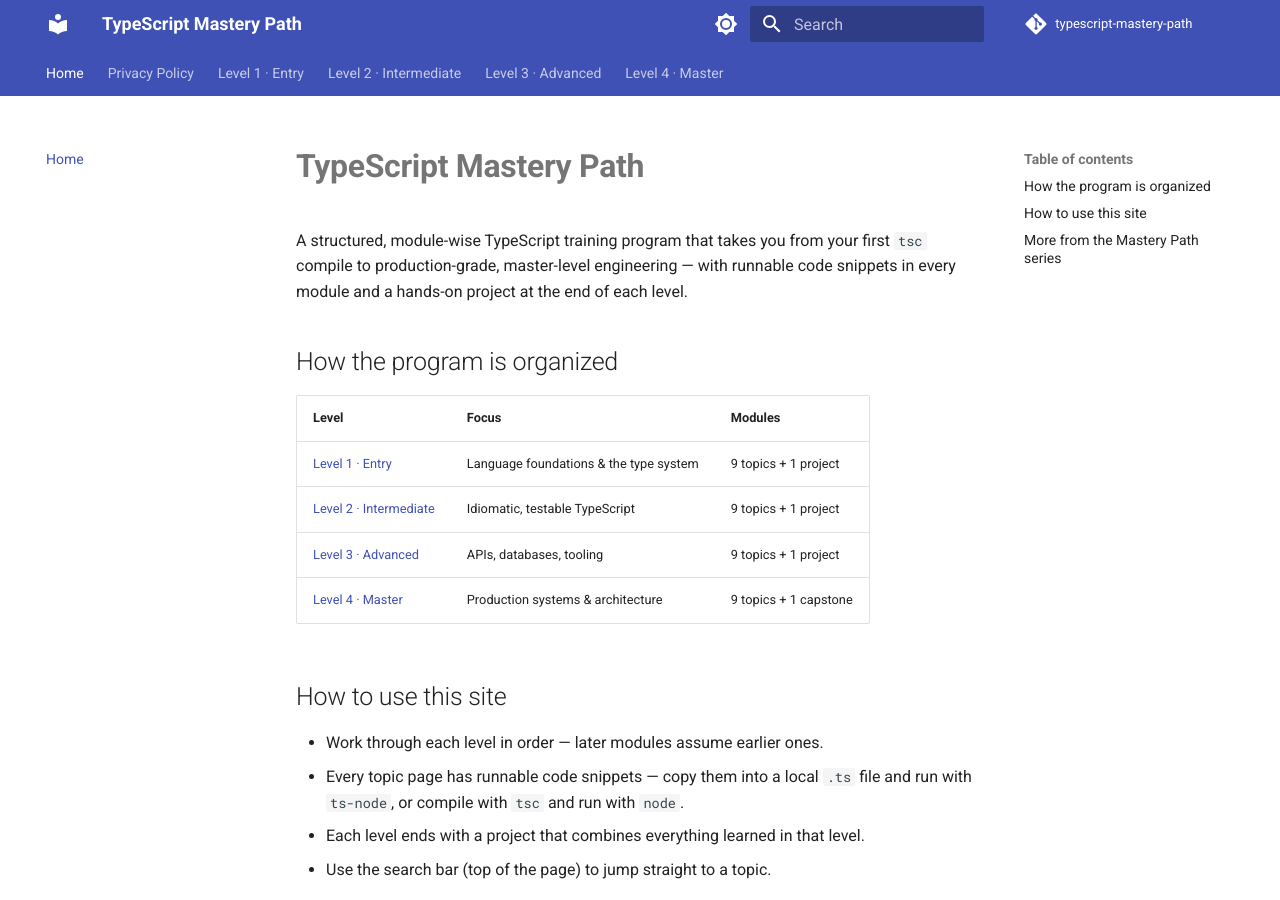
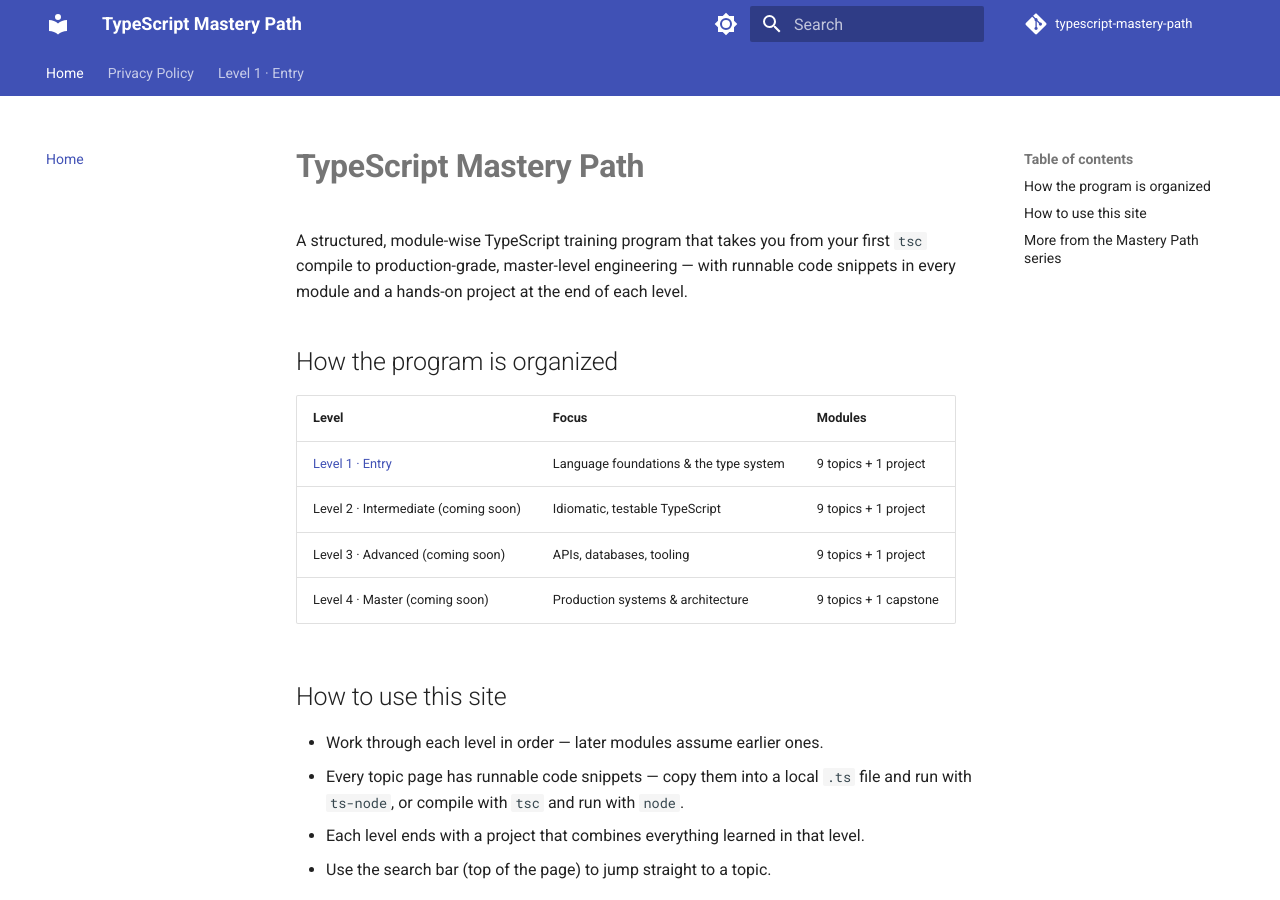
Before and after one commit to SIGILIPELLI/typescript-mastery-path, an MkDocs documentation site: the page built from docs/index.md, in a window 1280 px wide and 900 px high. Built offline with MkDocs 1.6.1 and Material for MkDocs 9.7.7, drawn with Linux system fonts in a browser that asks for light colours; comment, search, counter and statistics services are not loaded; part of the change alters nothing that is shown.

Commit message:
Hide unfinished levels from crawl surface pending content backfill
AdSense flagged the domain for 'Low value content'. Real lessons are
being written level by level; in the meantime this removes only the
still-unwritten levels from nav/sitemap/homepage (files are untouched)
so the site isn't submitting thin content to Google during the
backfill. Re-running this after a level's content is finished
automatically restores it.

Co-Authored-By: Claude Opus 5 <noreply@anthropic.com>

```diff
--- a/docs/index.md
+++ b/docs/index.md
@@ -15,9 +15,9 @@ each level.
 | Level | Focus | Modules |
 |-------|-------|---------|
 | [Level 1 · Entry](level-1/index.md) | Language foundations & the type system | 9 topics + 1 project |
-| [Level 2 · Intermediate](level-2/index.md) | Idiomatic, testable TypeScript | 9 topics + 1 project |
-| [Level 3 · Advanced](level-3/index.md) | APIs, databases, tooling | 9 topics + 1 project |
-| [Level 4 · Master](level-4/index.md) | Production systems & architecture | 9 topics + 1 capstone |
+| Level 2 · Intermediate (coming soon) | Idiomatic, testable TypeScript | 9 topics + 1 project |
+| Level 3 · Advanced (coming soon) | APIs, databases, tooling | 9 topics + 1 project |
+| Level 4 · Master (coming soon) | Production systems & architecture | 9 topics + 1 capstone |
 
 ## How to use this site
 
--- a/mkdocs.yml
+++ b/mkdocs.yml
@@ -62,39 +62,8 @@ nav:
       - "08 · Enums": level-1/08-enums.md
       - "09 · Modules & tsconfig Deep Dive": level-1/09-modules-tsconfig.md
       - "10 · Project — Typed CLI To-Do App": level-1/10-project-todo-cli.md
-  - "Level 2 · Intermediate":
-      - Overview: level-2/index.md
-      - "01 · Union & Intersection Types": level-2/01-union-intersection-types.md
-      - "02 · Generics": level-2/02-generics.md
-      - "03 · Interfaces vs Type Aliases Deep Dive": level-2/03-interfaces-vs-types.md
-      - "04 · Classes Advanced": level-2/04-classes-advanced.md
-      - "05 · Utility Types": level-2/05-utility-types.md
-      - "06 · Async/Await with Types": level-2/06-async-await-types.md
-      - "07 · Testing with Jest + ts-jest": level-2/07-testing-jest.md
-      - "08 · Working with JSON/APIs": level-2/08-working-with-json-apis.md
-      - "09 · Type Narrowing & Type Guards": level-2/09-type-narrowing-guards.md
-      - "10 · Project — Typed Weather Dashboard": level-2/10-project-weather-dashboard.md
-  - "Level 3 · Advanced":
-      - Overview: level-3/index.md
-      - "01 · Advanced Generics": level-3/01-advanced-generics.md
-      - "02 · Decorators": level-3/02-decorators.md
-      - "03 · Building APIs with TypeScript": level-3/03-building-apis-express-ts.md
-      - "04 · Type-Safe Database Access": level-3/04-type-safe-database-access.md
-      - "05 · Design Patterns in TypeScript": level-3/05-design-patterns.md
-      - "06 · Testing Advanced": level-3/06-testing-advanced.md
-      - "07 · Build Tooling": level-3/07-build-tooling.md
-      - "08 · Working with Third-Party Types": level-3/08-third-party-types.md
-      - "09 · Performance & Compilation Considerations": level-3/09-performance-compilation.md
-      - "10 · Project — REST API Service with Express + TypeScript": level-3/10-project-rest-api-express.md
-  - "Level 4 · Master":
-      - Overview: level-4/index.md
-      - "01 · Advanced Type-Level Programming": level-4/01-advanced-type-level-programming.md
-      - "02 · Framework Integration Patterns": level-4/02-framework-integration-patterns.md
-      - "03 · Monorepo & Large-Scale Project Structure": level-4/03-monorepo-large-scale-structure.md
-      - "04 · Testing at Scale & CI": level-4/04-testing-at-scale-ci.md
-      - "05 · Security Considerations": level-4/05-security-considerations.md
-      - "06 · Deployment (Docker)": level-4/06-deployment-docker.md
-      - "07 · Performance Optimization": level-4/07-performance-optimization.md
-      - "08 · Writing Robust Public APIs/Libraries": level-4/08-writing-robust-public-apis.md
-      - "09 · Strict Mode & Type Safety Best Practices": level-4/09-strict-mode-best-practices.md
-      - "10 · Capstone Project": level-4/10-capstone-project.md
+# --- auto-pruned stub levels (see AdSense low-value-content fix) ---
+exclude_docs: |
+  level-2/*.md
+  level-3/*.md
+  level-4/*.md
```
